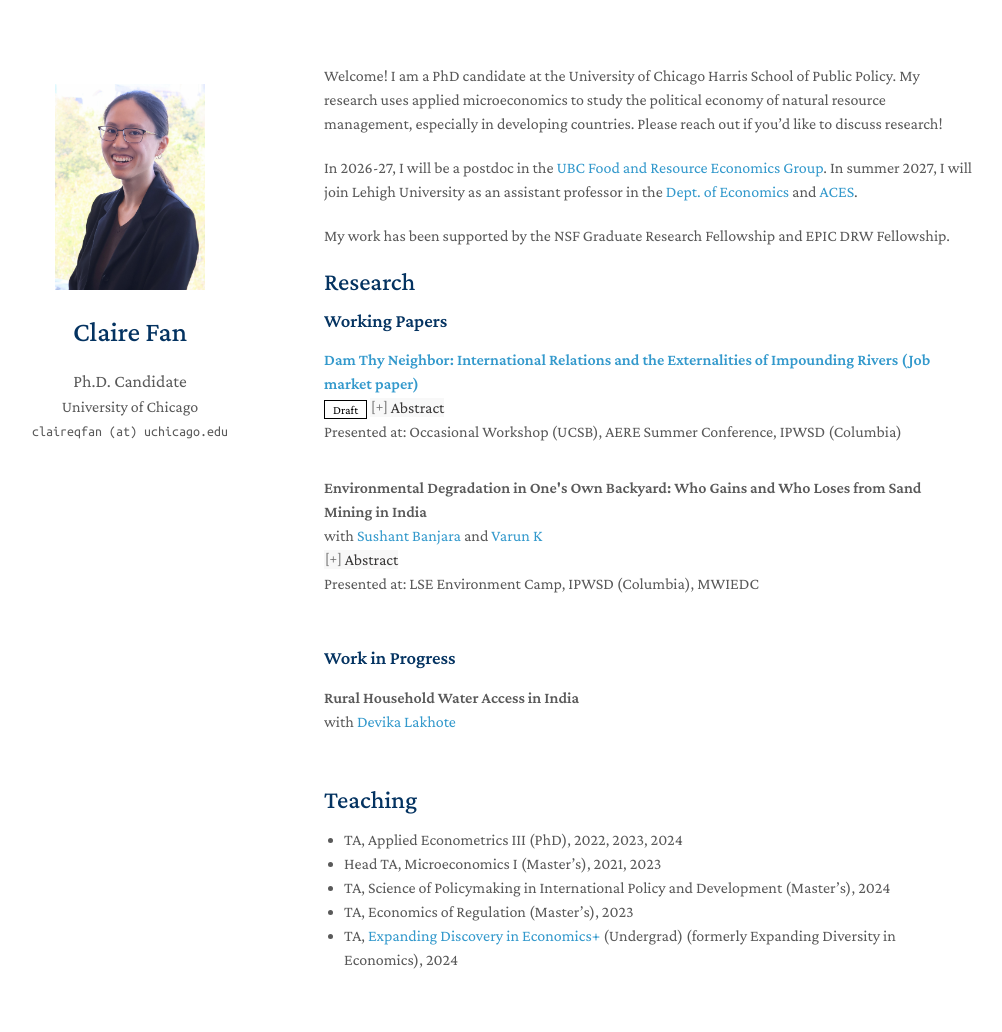
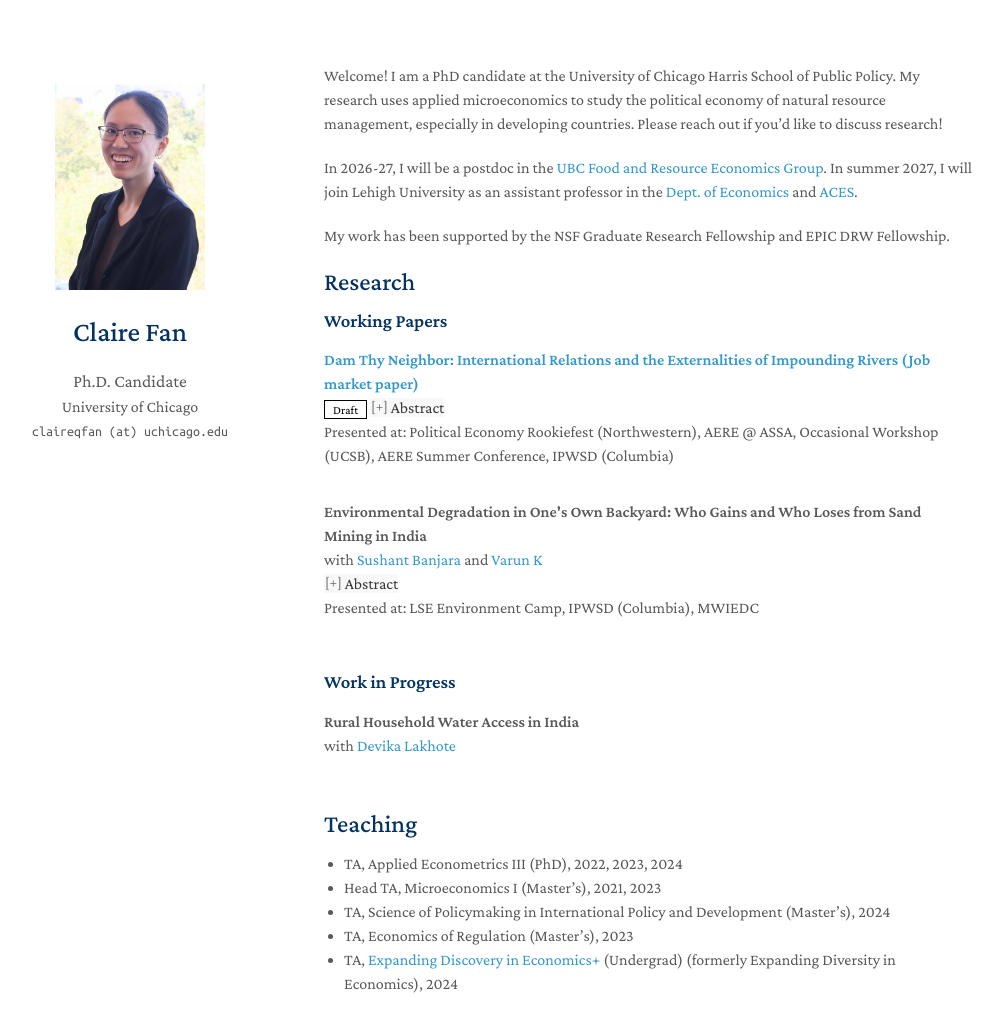
Before and after one commit to claireqfan/claireqfan.github.io, a Jekyll site: the page built from index.md, in a window 1280 px wide and 1090 px high. Shown: the top 1032 px of the window, without its empty margins (146-1148 px from the left). Built offline with Jekyll 4.4.1, drawn with Linux system fonts in a browser that asks for light colours; nearby versions of some CDN libraries; a style sheet for code colours, icons or effects is not loaded.

Commit message:
update CV and presentations

```diff
--- a/_data/publications.yml
+++ b/_data/publications.yml
@@ -3,7 +3,7 @@ main:
     title: "Dam Thy Neighbor: International Relations and the Externalities of Impounding Rivers (Job market paper)"
     draft: https://drive.google.com/file/d/1uj-ZIci4j6NW9B70TmDU3TfMuxejelgr/view?usp=sharing
     abstract: "Using the context of dams around the globe, this paper provides the first quantification of how international relations shape transboundary environmental externalities. Leveraging a novel measure of dam exposure in a difference-in-differences framework, I find that dams lead to reductions in downstream growth in nighttime lights, both within and across borders, on the order of 2% of average growth over 2001-2013. Next, I compile quantitative measures of bilateral relations motivated by theories of cross-country cooperation. I find that the transboundary externalities of dams are driven by country pairs in which the downstream country has high coordination costs with or little geopolitical leverage on its upstream neighbor. When coordination costs are low, the externalities are mitigated to null. Among various measures of bilateral relations, joint membership in international institutions most strongly predicts the mitigation of transboundary externalities. As recent dams have predominantly been built in developing regions, these results uncover the role played by international relations in economic development, through the management of transboundary natural resources."
-    others: "Presented at: Occasional Workshop (UCSB), AERE Summer Conference, IPWSD (Columbia)"
+    others: "Presented at: Political Economy Rookiefest (Northwestern), AERE @ ASSA, Occasional Workshop (UCSB), AERE Summer Conference, IPWSD (Columbia)"
 
   - id: 2
     title: "Environmental Degradation in One's Own Backyard: Who Gains and Who Loses from Sand Mining in India"
```
Also changed, not shown: 2 other files.
